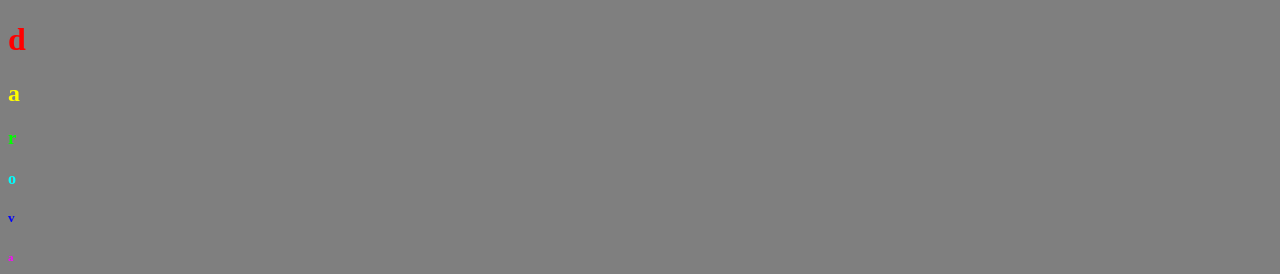
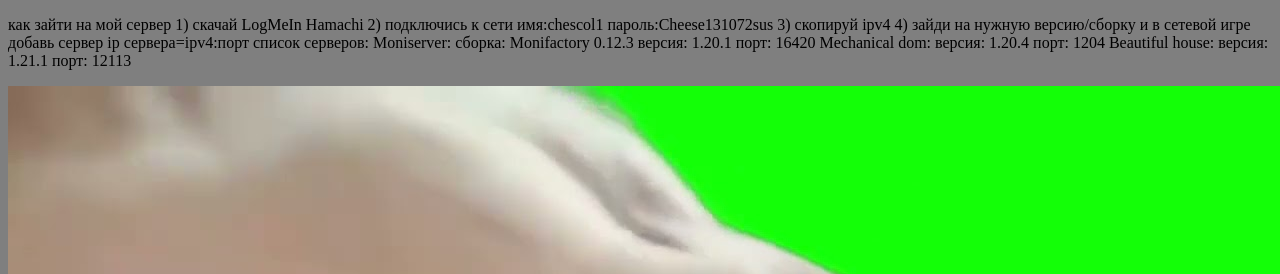
Before and after one commit to chescol/Cheesesworld, a plain HTML site: page index.html in a window 1280 px wide. Shown: the top 274 px of the page. Drawn offline with Linux system fonts and the light colour scheme.

Commit message:
Add files via upload

```diff
--- a/index.html
+++ b/index.html
@@ -7,13 +7,16 @@
     <link rel="stylesheet" href="style.css">
 </head>
 <body>
-<h1>d</h1>
-<h2>a</h2>
-<h3>r</h3>
-<h4>o</h4>
-<h5>v</h5>
-<h6>a</h6>
-<img src="мой cat.jpg" alt="">
+<p>как зайти на мой сервер
+    1) скачай LogMeIn Hamachi
+    2) подключись к сети    имя:chescol1 пароль:Cheese131072sus
+    3) скопируй ipv4
+    4) зайди на нужную версию/сборку и в сетевой игре добавь сервер    ip сервера=ipv4:порт
+    список серверов:
+    Moniserver: сборка: Monifactory 0.12.3 версия: 1.20.1 порт: 16420
+    Mechanical dom: версия: 1.20.4 порт: 1204
+    Beautiful house: версия: 1.21.1 порт: 12113</p>
+<img src="maxresdefault (1).jpg" alt="">
 <iframe src="https://discord.com/widget?id=1192469719551332435&theme=dark" width="350" height="500" allowtransparency="true" frameborder="0" sandbox="allow-popups allow-popups-to-escape-sandbox allow-same-origin allow-scripts"></iframe>
 </body>
 </html>
```
Also changed, not shown: maxresdefault (1).jpg (added).
